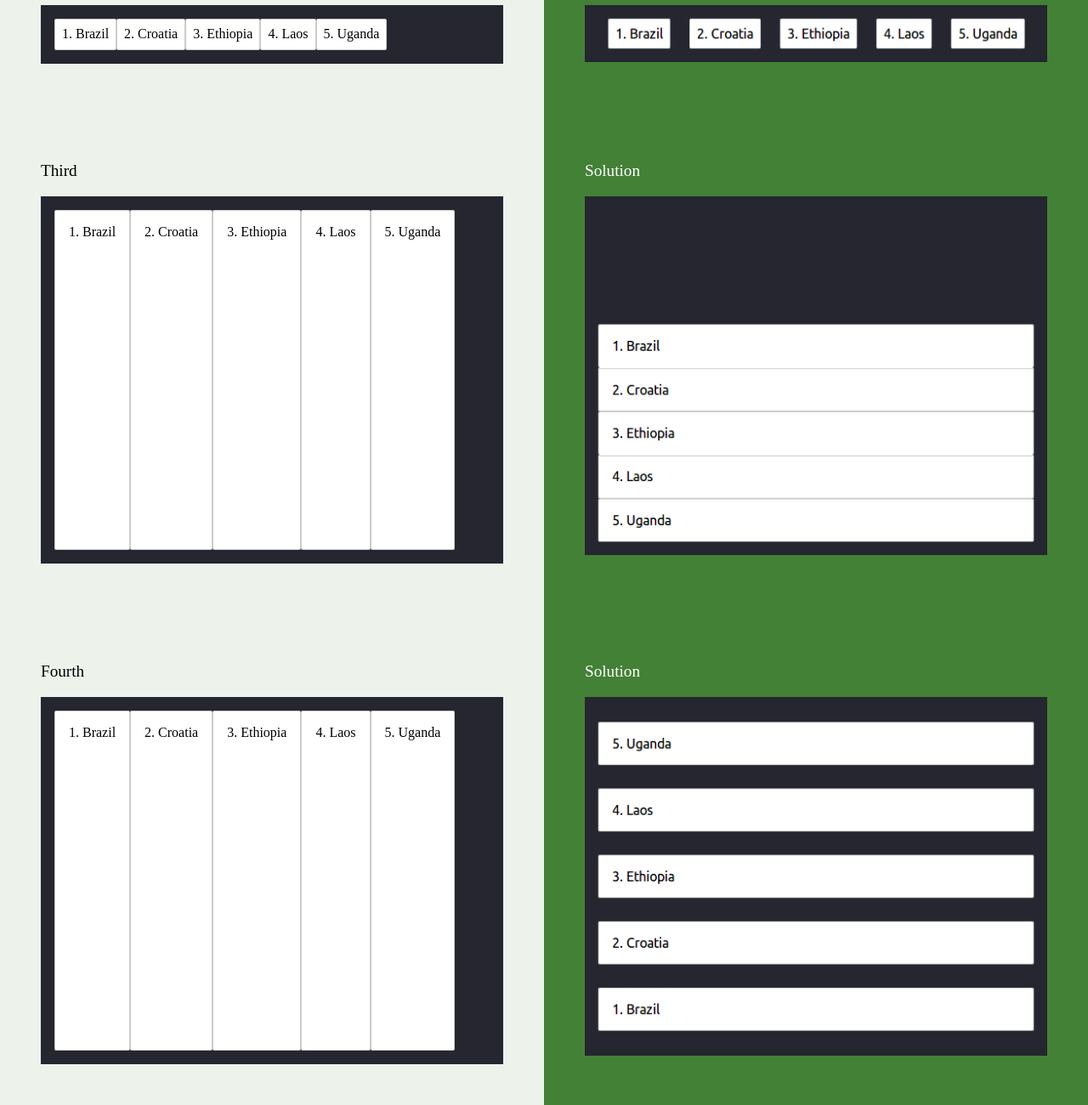
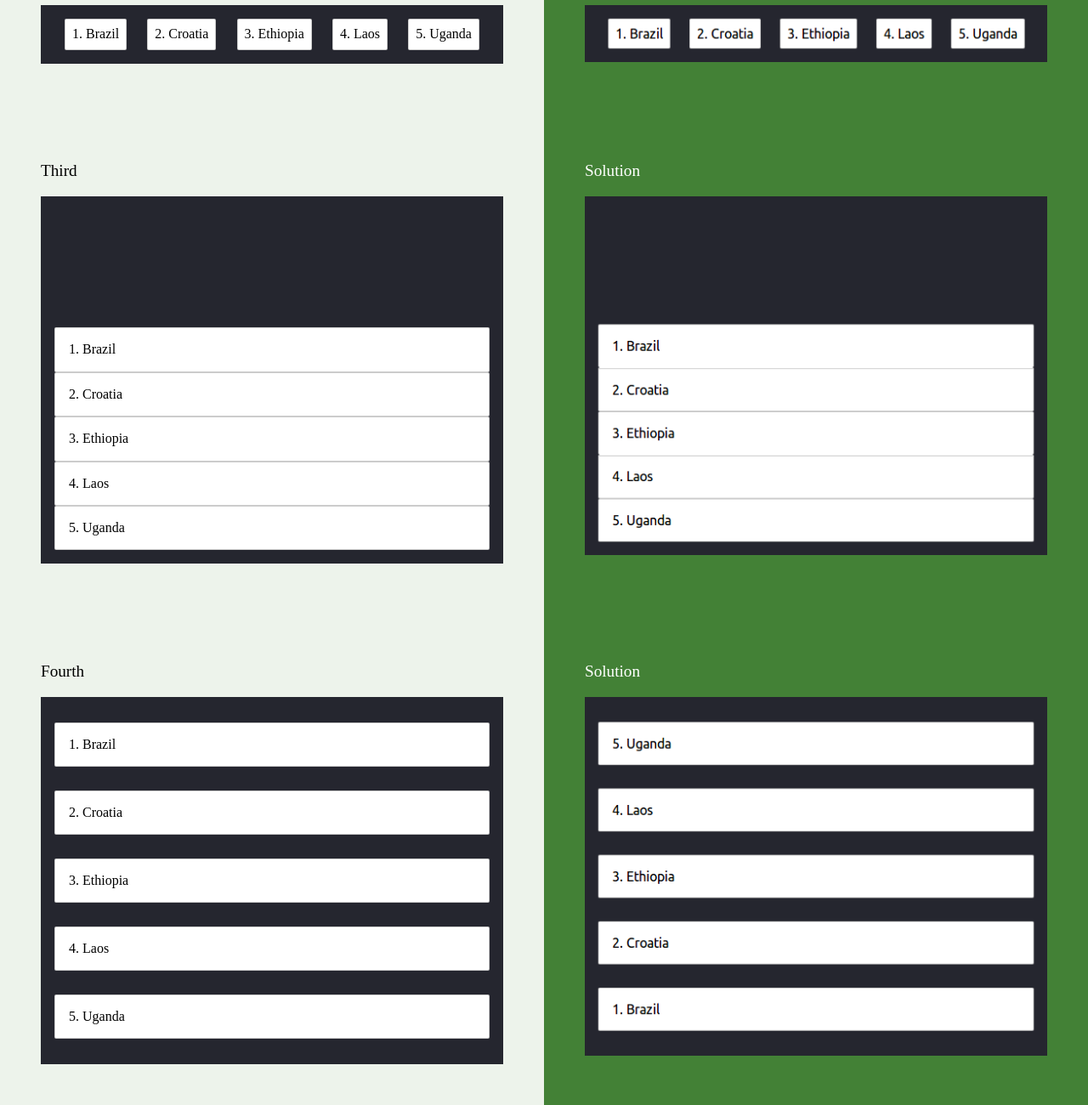
Before and after one commit to zaynab-abdelnabi/HTML-CSS-GIT, a website: page part-2/12-justify-content/index.html in a window 1280 px wide. Shown: the part 526-1826 px from the top of the page at 85% size. Drawn offline with Linux system fonts and the light colour scheme.

Commit message:
Completed 12-justify-content exercise

```diff
--- a/part-2/12-justify-content/flexbox.css
+++ b/part-2/12-justify-content/flexbox.css
@@ -7,3 +7,20 @@
 }
 
 /* Add your own CSS code below */
+
+.countries--first {
+  justify-content: flex-end;
+}
+
+.countries--second {
+  justify-content: space-around;
+}
+
+.countries--third {
+  flex-direction: column;
+  justify-content: flex-end;
+}
+.countries--fourth {
+  flex-direction: column;
+  justify-content: space-around;
+}
```
